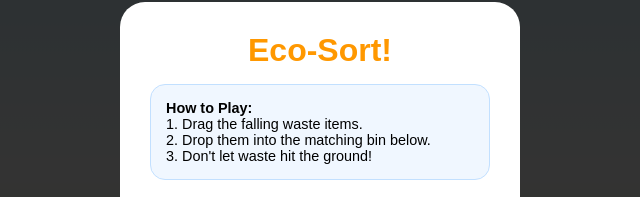
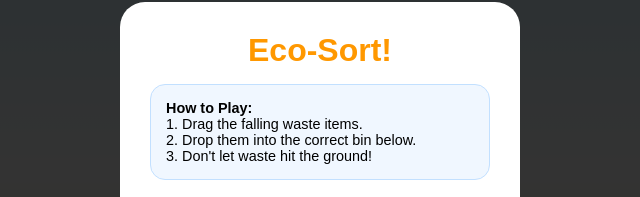
Before and after one commit to inboxmehakmaini-gif/Bin-it-to-win-it, a plain HTML site: page index.html in a window 1280 px wide. Shown: the part 225-422 px from the top of the page, 320-960 px from the left. Drawn offline with Linux system fonts and the light colour scheme.

Commit message:
Update index.html

```diff
--- a/index.html
+++ b/index.html
@@ -61,7 +61,7 @@
             <div class="instructions">
                 <strong>How to Play:</strong><br>
                 1. Drag the falling waste items.<br>
-                2. Drop them into the matching bin below.<br>
+                2. Drop them into the correct bin below.<br>
                 3. Don't let waste hit the ground!
             </div>
             <input type="text" id="user-name" placeholder="Enter Your Name" maxlength="10">
```
